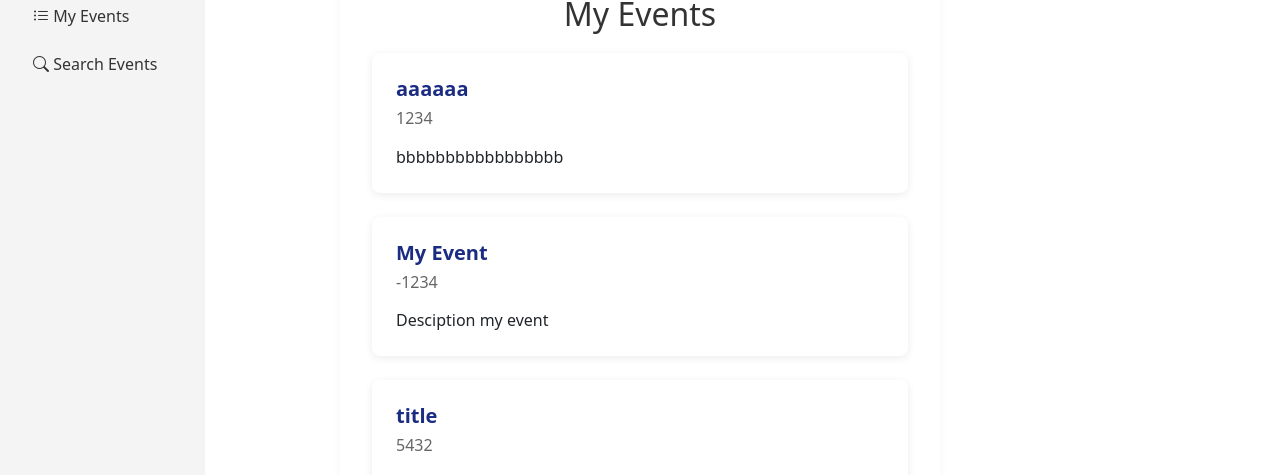
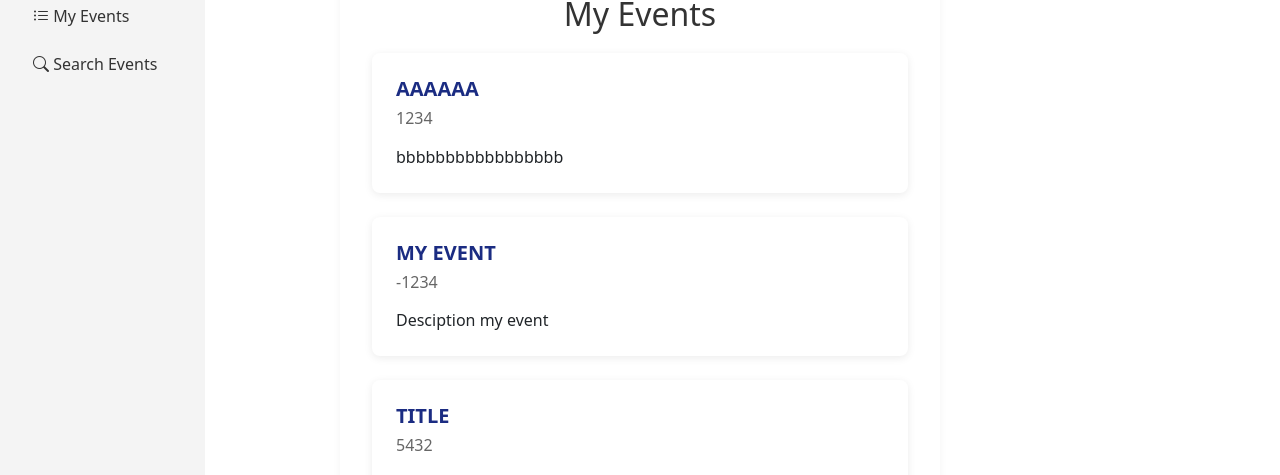
Before and after one commit to Joao-Abner/history-sync, an Angular app in the folder history-sync/: page /my-events in a window 1280 px wide. Shown: the part 151-626 px from the top of the page. Built offline with nearby package versions, Linux system fonts and the light colour scheme; data requests are answered from the project's data file.

Commit message:
Enhance event display: update My Events page to use uppercase titles for better visibility

```diff
--- a/history-sync/src/app/my-events-page/my-events-page.component.html
+++ b/history-sync/src/app/my-events-page/my-events-page.component.html
@@ -2,8 +2,8 @@
   <h2>My Events</h2>
   <div *ngIf="events.length === 0">No events found.</div>
   <div *ngFor="let event of events" class="event-card">
-    <h5 class="card-title">{{ event.title }}</h5>
-    <h6 class="card-subtitle">{{ event.year }}</h6>
+    <h5 class="card-title">{{ event.title | uppercase }}</h5>
+    <h6 class="card-subtitle">{{ event.year}}</h6>
     <p class="card-text">{{ event.description }}</p>
   </div>
 </div>
```
